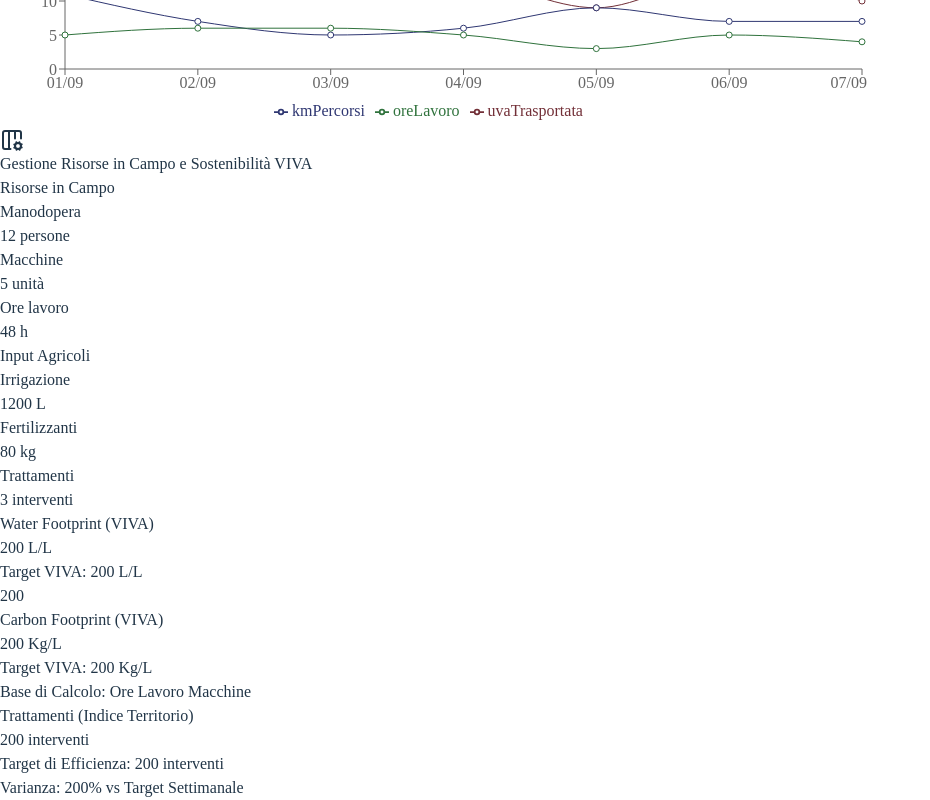
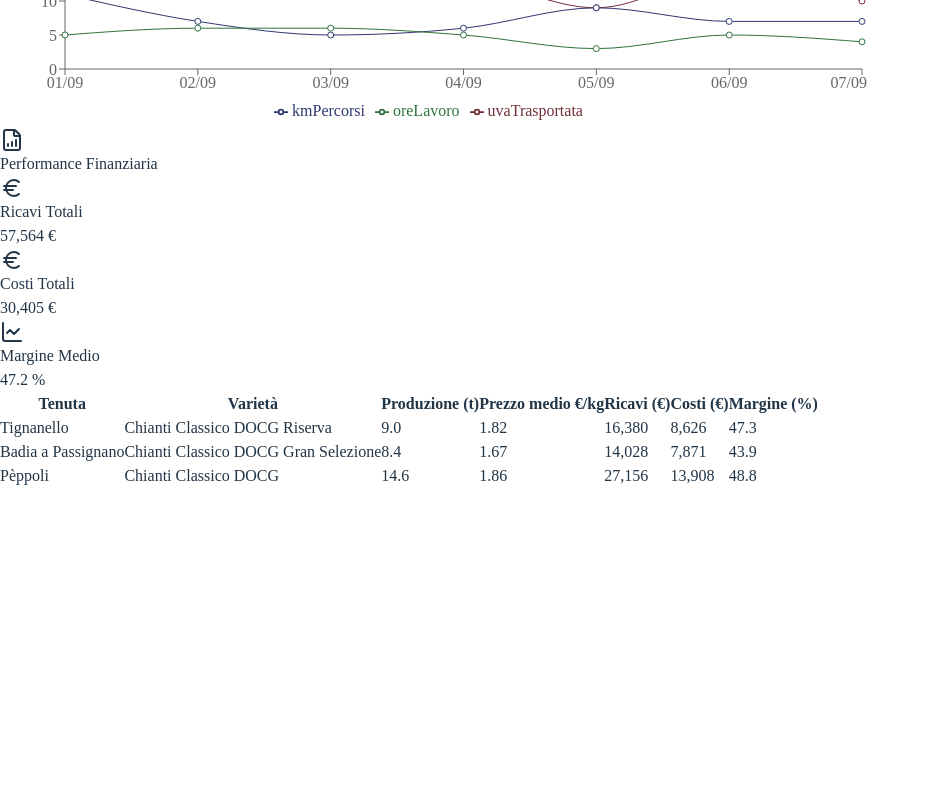
Before and after one commit to RamonaRuoppo/wine-dashboard, a React (Vite) app in the folder wine-dashboard/: page /logistic in a window 1280 px wide. Shown: the part 693-1493 px from the top of the page, without its empty margins (0-930 px from the left). After the commit the page ends 1181 px from the top, so only its background shows below. Built offline with nearby package versions, Linux system fonts and the light colour scheme; sample sign-in values are in the browser's storage.

Commit message:
edit new table in logistic

```diff
--- a/wine-dashboard/src/data/simulator.js
+++ b/wine-dashboard/src/data/simulator.js
@@ -1,6 +1,7 @@
 // --- Simulazione di dati climatici + produttivi ---
 
 import { calculateDailyGDD } from "../utils/climateCalculations";
+import { vineyardList } from "./mockData";
 
 export function fetchVineyardData(annualTemps, days = 30) {
     const data = [];
@@ -62,3 +63,23 @@
     }
     return data;
 }
+
+export function generateFinancialData() {
+    return vineyardList.map((v) => {
+        const produzione = (Math.random() * (15 - 8) + 8).toFixed(1); // tonnellate
+        const prezzo = (Math.random() * (2 - 1.4) + 1.4).toFixed(2); // €/kg
+        const ricavi = (produzione * 1000 * prezzo).toFixed(0); // kg -> €
+        const costi = (ricavi * (Math.random() * (0.6 - 0.5) + 0.5)).toFixed(0);
+        const margine = (((ricavi - costi) / ricavi) * 100).toFixed(1);
+
+        return {
+            name: v.name,
+            variety: v.variety,
+            produzione,
+            prezzo,
+            ricavi,
+            costi,
+            margine,
+        };
+    });
+}
--- a/wine-dashboard/src/pages/Logistic.jsx
+++ b/wine-dashboard/src/pages/Logistic.jsx
@@ -1,16 +1,23 @@
-import { CalendarArrowDown, ColumnsSettings } from "lucide-react";
+import { CalendarArrowDown, Euro, FileChartColumnIncreasingIcon, LineChartIcon, LineSquiggle } from "lucide-react";
 import Card from "../components/card/Card";
 import MetricCard from "../components/MetricCard";
 import { Legend, Line, LineChart, XAxis, YAxis } from "recharts";
 import { fetchPlanningData, fetchTransportData } from "../api/dataService";
+import { generateFinancialData } from "../data/simulator";
 
 function Logistic() {
     const planningData = fetchPlanningData();
     const transportData = fetchTransportData(7);
 
+    const data = generateFinancialData();
+
+    const ricaviTotali = data.reduce((sum, d) => sum + parseFloat(d.ricavi), 0);
+    const costiTotali = data.reduce((sum, d) => sum + parseFloat(d.costi), 0);
+    const margineMedio = ((ricaviTotali - costiTotali) / ricaviTotali * 100).toFixed(1);
+
     return (
         <div>
-            <h2 className="text-3xl font-semibold mb-6">Produzione e Qualità</h2>
+            <h2 className="text-2xl font-semibold mb-6">Produzione e Qualità</h2>
 
             <div className="flex items-center gap-3 mb-6">
                 <CalendarArrowDown className="w-6 h-6 text-[#722F37]" />
@@ -47,7 +54,7 @@
             </div>
 
             <div className="flex items-center gap-3 mb-6">
-                <CalendarArrowDown className="w-6 h-6 text-[#722F37]" />
+                <LineSquiggle className="w-6 h-6 text-[#722F37]" />
                 <h2 className="text-lg font-semibold text-gray-700">Movimentazione Interna</h2>
             </div>
 
@@ -65,63 +72,45 @@
             </Card>
 
             <div className="flex items-center gap-3 mb-6">
-                <ColumnsSettings className="w-6 h-6 text-[#722F37]" />
-                <h2 className="text-lg font-semibold text-gray-700">Gestione Risorse in Campo e Sostenibilità VIVA</h2>
+                <FileChartColumnIncreasingIcon className="w-6 h-6 text-[#722F37]" />
+                <h2 className="text-lg font-semibold text-gray-700">Performance Finanziaria</h2>
             </div>
 
-            <div className="w-full grid grid-cols-1 lg:grid-cols-2 items-start divide-x divide-gray-200">
-
-                <div className="mb-6 pr-6">
-                    <p className="text-gray-500 mb-3">
-                        Risorse in Campo
-                    </p>
-                    <div className="w-full grid grid-cols-2 gap-3 items-start">
-                        <MetricCard title="Manodopera" value={12} unit="persone" />
-                        <MetricCard title="Macchine" value={5} unit="unità" />
-                        <MetricCard title="Ore lavoro" value={48} unit="h" />
-                    </div>
-                </div>
-
-                <div className="mb-6 pl-6">
-                    <p className="text-gray-500 mb-3">
-                        Input Agricoli
-                    </p>
-                    <div className="w-full grid grid-cols-2 gap-3 items-start">
-                        <MetricCard title="Irrigazione" value={1200} unit="L" />
-                        <MetricCard title="Fertilizzanti" value={80} unit="kg" />
-                        <MetricCard title="Trattamenti" value={3} unit="interventi" />
-                    </div>
-                </div>
+            <div className="grid grid-cols-1 md:grid-cols-3 gap-6 mb-6">
+                <MetricCard title="Ricavi Totali" value={ricaviTotali.toLocaleString()} unit="€" icon={<Euro />} />
+                <MetricCard title="Costi Totali" value={costiTotali.toLocaleString()} unit="€" icon={<Euro />} />
+                <MetricCard title="Margine Medio" value={margineMedio} unit="%" icon={<LineChartIcon />} />
             </div>
 
-            <div className="w-full grid grid-cols-1 lg:grid-cols-3 gap-3 items-start">
-                <div className="bg-white p-6 rounded-lg shadow-md border-l-4 border-red-800 col-span-1 lg:col-span-1">
-                    <h4 className="text-md font-semibold text-gray-700">Water Footprint (VIVA)</h4>
-                    <p className="text-2xl font-extrabold text-red-800 mt-2">{200} <span className="text-lg font-normal">L/L</span></p>
-                    <p className="text-sm text-gray-500 mt-2">Target VIVA: {200} L/L</p>
-                    <p className="text-xs font-semibold mt-1 'text-green-600">
-                        {200}
-                    </p>
-                </div>
-                <div className="bg-white p-6 rounded-lg shadow-md border-l-4 border-red-800 col-span-1 lg:col-span-1">
-                    <h4 className="text-md font-semibold text-gray-700">Carbon Footprint (VIVA)</h4>
-                    <p className="text-2xl font-extrabold text-red-800 mt-2">{200} <span className="text-lg font-normal">Kg/L</span></p>
-                    <p className="text-sm text-gray-500 mt-2">Target VIVA: {200} Kg/L</p>
-                    <p className={`text-xs mt-1 text-red-600`}>
-                        Base di Calcolo: Ore Lavoro Macchine
-                    </p>
-                </div>
-                <div className="bg-gray-50 p-6 rounded-lg shadow-md border-l-4 border-gray-400 col-span-1">
-                    <h4 className="text-md font-semibold text-gray-700">Trattamenti (Indice Territorio)</h4>
-                    <p className="text-3xl font-extrabold text-gray-900 mt-2">
-                        {200} <span className="text-lg font-normal">interventi</span>
-                    </p>
-                    <p className="text-sm text-gray-500 mt-2">Target di Efficienza: {200} interventi</p>
-                    <p className={`text-xs mt-1 ${200 > 0 ? 'text-red-600' : 'text-green-600'}`}>
-                        Varianza: {200}% vs Target Settimanale
-                    </p>
-                </div>
+            <div className="relative overflow-x-auto shadow-md sm:rounded-xl mb-3">
+                <table className="w-full text-sm text-left rtl:text-right text-gray-500 dark:text-gray-400">
+                    <thead className="text-xs text-gray-700 uppercase bg-gray-50 dark:bg-gray-700 dark:text-gray-200">
+                        <tr>
+                            <th scope="col" className="px-6 py-6">Tenuta</th>
+                            <th scope="col" className="px-6 py-6">Varietà</th>
+                            <th scope="col" className="px-6 py-6">Produzione (t)</th>
+                            <th scope="col" className="px-6 py-6">Prezzo medio €/kg</th>
+                            <th scope="col" className="px-6 py-6">Ricavi (€)</th>
+                            <th scope="col" className="px-6 py-6">Costi (€)</th>
+                            <th scope="col" className="px-6 py-6">Margine (%)</th>
+                        </tr>
+                    </thead>
+                    <tbody>
+                        {data.map((d, i) => (
+                            <tr key={i} className="odd:bg-white even:bg-gray-50 dark:odd:bg-gray-900 dark:even:bg-gray-800 border-b dark:border-gray-700">
+                                <td className="px-6 py-4 font-medium">{d.name}</td>
+                                <td className="px-6 py-4">{d.variety}</td>
+                                <td className="px-6 py-4">{d.produzione}</td>
+                                <td className="px-6 py-4">{d.prezzo}</td>
+                                <td className="px-6 py-4">{parseInt(d.ricavi).toLocaleString()}</td>
+                                <td className="px-6 py-4">{parseInt(d.costi).toLocaleString()}</td>
+                                <td className="px-6 py-4">{d.margine}</td>
+                            </tr>
+                        ))}
+                    </tbody>
+                </table>
             </div>
+
         </div>
     );
 }
--- a/wine-dashboard/src/pages/Overview.jsx
+++ b/wine-dashboard/src/pages/Overview.jsx
@@ -72,7 +72,7 @@
     return (
         <div>
             <div className="flex items-center justify-between">
-                <p className="text-3xl font-semibold mb-6">{title}</p>
+                <p className="text-2xl font-semibold mb-6">{title}</p>
                 <input
                     type="date"
                     value={selectedDate}
```
Also changed, not shown: wine-dashboard/src/pages/Analytics.jsx (+65 -2 lines), wine-dashboard/src/pages/Settings.jsx (+14 -13 lines).
